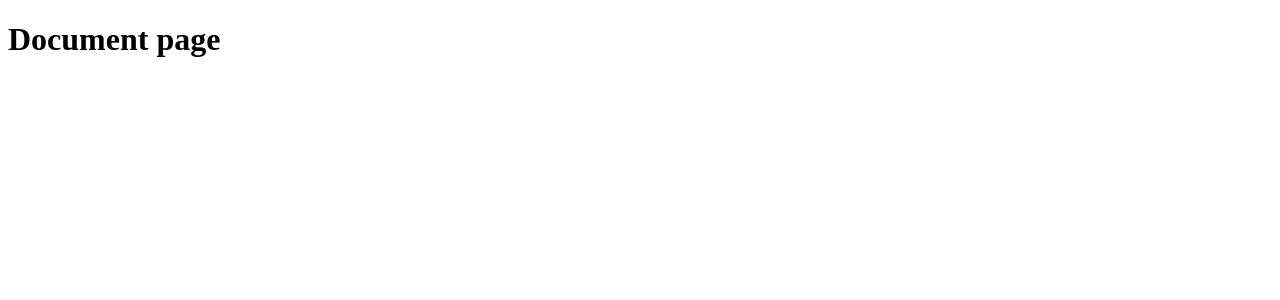
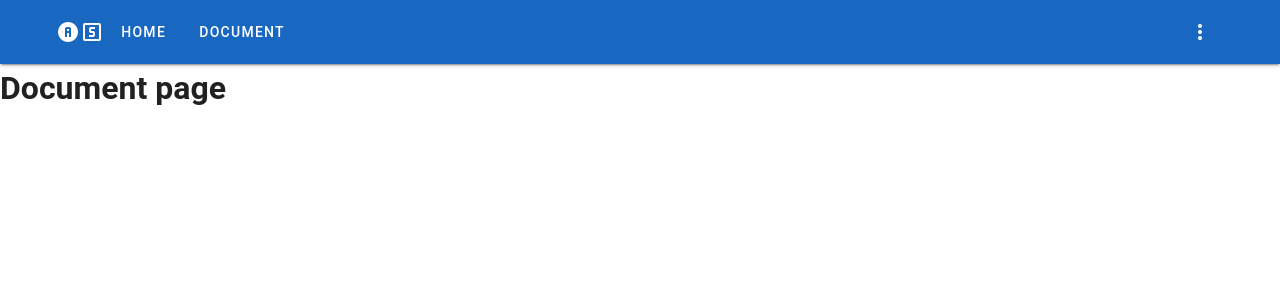
Before and after one commit to akraradets/akraradets.github.io, a Nuxt app in the folder project/: page /document in a window 1280 px wide. Shown: the top 300 px of the page. Built offline with nearby package versions, Linux system fonts and the light colour scheme.

Commit message:
deploy nuxt app

```diff
--- a/project/app.vue
+++ b/project/app.vue
@@ -1,6 +1,8 @@
 <template>
-  <div>
-    <NuxtPage />
+  <NuxtLayout>
+    <v-app>
+      <NuxtPage />
+    </v-app>
+  </NuxtLayout>
     <!-- <NuxtWelcome /> -->
-  </div>
 </template>
--- /dev/null
+++ b/project/layouts/default.vue
@@ -0,0 +1,11 @@
+<template>
+  <v-app>
+    <DefaultBar />
+    <DefaultView />
+  </v-app>
+</template>
+
+<script lang="ts" setup>
+  import DefaultBar from './default/AppBar.vue'
+  import DefaultView from './default/View.vue'
+</script>
--- /dev/null
+++ b/project/layouts/default/AppBar.vue
@@ -0,0 +1,68 @@
+<template>
+  <v-app-bar :elevation="2" color="primary">
+    <v-container class="mx-auto d-flex align-center justify-center">
+      <!-- <v-app-bar-title> -->
+      <v-icon icon="mdi-alpha-a-circle" />
+      <v-icon icon="mdi-alpha-s-box-outline" />
+      <!-- </v-app-bar-title> -->
+      <v-btn href="/">Home</v-btn>
+      <v-btn href="/document">Document</v-btn>
+      <v-spacer></v-spacer>
+
+
+      <v-btn id="menu-activator" icon="mdi-dots-vertical"></v-btn>
+      <v-menu activator="#menu-activator" :close-on-content-click="false">
+        <v-card>
+          <v-list>
+            <v-list-subheader>Setting</v-list-subheader>
+            <v-list-item>
+              <v-switch @click="toggleTheme"
+                false-icon="mdi-white-balance-sunny"
+                true-icon="mdi-weather-night"
+                false-value="light"
+                true-value="dark"
+                label="Switch Theme"
+                v-model="isDark"></v-switch>
+            </v-list-item>
+          </v-list>
+        </v-card>
+      </v-menu>
+    </v-container>
+  </v-app-bar>
+</template>
+
+<script lang="ts" setup>
+import { onMounted, ref } from 'vue';
+import { useTheme } from 'vuetify';
+// import { useCookie } from '#imports'
+import { useCookie } from 'nuxt/app'
+const items = [
+  { title: 'Click Me' },
+  { title: 'Click Me' },
+  { title: 'Click Me' },
+  { title: 'Click Me 2' },
+]
+
+
+
+const theme = useTheme();
+const cookie = useCookie<string>('theme');
+cookie.value = cookie.value || 'light'
+
+var isDark = 'light'
+const setTheme = () => {
+  theme.global.name.value = cookie.value
+  isDark = cookie.value
+}
+const toggleTheme = () => {
+  const selected_theme = cookie.value != 'light' ? 'light' : 'dark'
+  cookie.value = selected_theme
+  setTheme()
+}
+
+onMounted(() => {
+  setTheme()
+})
+
+//
+</script>
--- /dev/null
+++ b/project/layouts/default/View.vue
@@ -0,0 +1,9 @@
+<template>
+  <v-main>
+    <router-view />
+  </v-main>
+</template>
+
+<script lang="ts" setup>
+  //
+</script>
--- a/project/nuxt.config.ts
+++ b/project/nuxt.config.ts
@@ -1,12 +1,31 @@
 import { defineNuxtConfig } from 'nuxt/config'
+import vuetify, { transformAssetUrls } from 'vite-plugin-vuetify'
 // https://nuxt.com/docs/api/configuration/nuxt-config
 export default defineNuxtConfig({
+  build: {
+    transpile: ['vuetify'],
+  },
+  modules: [
+    (_options, nuxt) => {
+      nuxt.hooks.hook('vite:extendConfig', (config) => {
+        // @ts-expect-error
+        config.plugins.push(vuetify({ autoImport: true }))
+      })
+    },
+  ],
+  vite: {
+    vue: {
+      template: {
+        transformAssetUrls,
+      },
+    },
+  },
   devtools: { enabled: true },
   pages: true,
   devServer: {
     port: 9000,
     host: "0.0.0.0"
   },
-  buildDir: "/root/docs",
+  // buildDir: "/root/docs",
   ssr: true
 })
--- a/project/pages/index.vue
+++ b/project/pages/index.vue
@@ -1,3 +1,3 @@
 <template>
-    <h1>Index page</h1>
+    <h1>Index page 2</h1>
 </template>
--- /dev/null
+++ b/project/plugins/vuetify.ts
@@ -0,0 +1,12 @@
+// import this after install `@mdi/font` package
+import '@mdi/font/css/materialdesignicons.css'
+
+import 'vuetify/styles'
+import { createVuetify } from 'vuetify'
+
+export default defineNuxtPlugin((app) => {
+  const vuetify = createVuetify({
+    // ... your configuration
+  })
+  app.vueApp.use(vuetify)
+})
```
Also changed, not shown: project/layouts/README.md (added), 6 other files (tests, documents, lock files or other folders).
